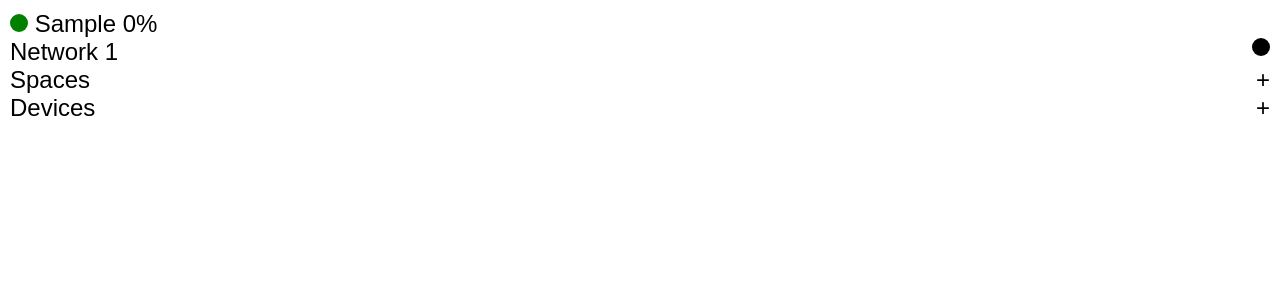
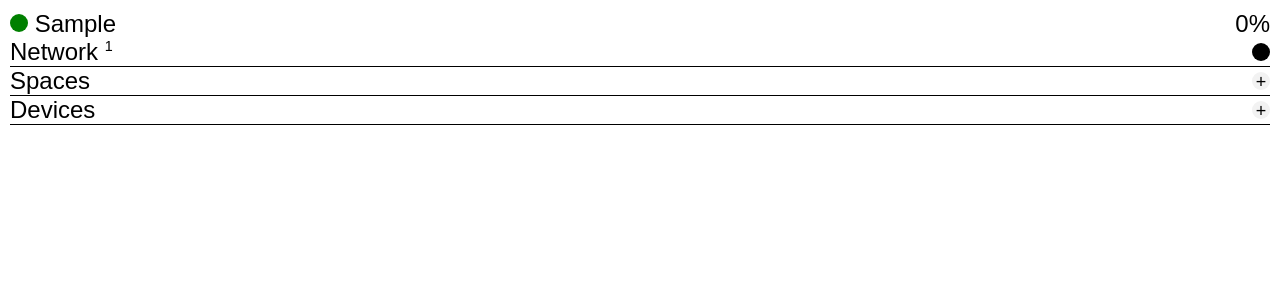
Before and after one commit to coboxcoop/ui, a Vue app: page / in a window 1280 px wide. Both pictures are taken after typing "Sample" into the empty fields and a click on the button "Ok". Shown: the top 300 px of the page. Built offline with nearby package versions, Linux system fonts and the light colour scheme.

Commit message:
More styling detail

```diff
--- a/src/App.vue
+++ b/src/App.vue
@@ -7,6 +7,9 @@
 <style lang="scss" scoped>
 #app {
   padding: 1rem;
+  min-height: 100vh;
+  display: flex;
+  flex-direction: column;
 }
 </style>
 
--- a/src/components/Dot.vue
+++ b/src/components/Dot.vue
@@ -1,5 +1,7 @@
 <template>
-  <div class="dot" :style="{background: color}" />
+  <div class="dot" :style="{background: color}">
+    <slot />
+  </div>
 </template>
 
 <script>
@@ -11,11 +13,12 @@ export default {
 </script>
 
 <style scoped>
-.dot{
+.dot {
   border-radius: 50%;
   width: 0.75em;
   height: 0.75em;
   background: black;
   display: inline-block;
+  position: relative;
 }
 </style>
--- a/src/components/MeHeader.vue
+++ b/src/components/MeHeader.vue
@@ -1,8 +1,16 @@
 <template>
-<div>
-  <Dot color="green"/> {{$store.state.me.name}} 0%
+<div class="header">
+  <div><Dot color="green"/> {{$store.state.me.name}}</div>
+  <div>0%</div>
 </div>
 </template>
+
+<style scoped lang="scss">
+.header {
+  display: flex;
+  justify-content: space-between;
+}
+</style>
 
 <script>
 import Dot from '@/components/Dot.vue'
--- a/src/components/Plus.vue
+++ b/src/components/Plus.vue
@@ -1,16 +1,26 @@
 <template>
-<div class="plus">
-  +
-</div>
+<Dot color="#f2f2f2">
+  <span>+</span>
+</Dot>
 </template>
 
 <script>
+import Dot from '@/components/Dot.vue'
+
 export default {
+  components: {
+    Dot
+  }
 }
 </script>
 
 <style scoped>
-.plus{
-  display: inline-block;
+span {
+  position: absolute;
+  top: 55%; left: 50%;
+  transform: translate(-50%, -50%);
+  text-align: center;
+  vertical-align: middle;
+  font-size: 75%;
 }
 </style>
--- a/src/components/Section.vue
+++ b/src/components/Section.vue
@@ -19,11 +19,15 @@ export default {
 
 <style scoped>
 .section {
+  border-bottom: 1px solid;
 }
 .body {
 }
 .heading {
   display: flex;
   justify-content: space-between;
+  align-items: center;
+  cursor: pointer;
+  user-select: none;
 }
 </style>
--- a/src/components/SpaceSection.vue
+++ b/src/components/SpaceSection.vue
@@ -2,7 +2,7 @@
 <Section :show="show" @toggle="onToggleSection">
   <template slot="heading">
     <div>
-      <Tick /> {{space.name}} {{space.members.length + 1}}
+      <Tick /> {{space.name}} <sup>{{space.members.length + 1}}</sup>
     </div>
     <Plus @click.native.stop="onClickPlus" />
   </template>
@@ -14,11 +14,18 @@
     </form>
   </div>
   <div>
-    <div>{{$store.state.me.name}} <Dot /></div>
-    <div v-for="member in space.members" :key="member.id">{{member.name}} <Dot /></div>
+    <div class="space-member">{{$store.state.me.name}} <Dot /></div>
+    <div class="space-member" v-for="member in space.members" :key="member.id">{{member.name}} <Dot /></div>
   </div>
 </Section>
 </template>
+
+<style scoped lang="scss">
+.space-member {
+  display: flex;
+  justify-content: space-between;
+}
+</style>
 
 <script>
 import Section from '@/components/Section.vue'
--- a/src/components/Tick.vue
+++ b/src/components/Tick.vue
@@ -1,16 +1,26 @@
 <template>
-<div class="tick">
-  ✓
-</div>
+<Dot color="transparent">
+  <span>✓</span>
+</Dot>
 </template>
 
 <script>
+import Dot from '@/components/Dot.vue'
+
 export default {
+  components: {
+    Dot
+  }
 }
 </script>
 
 <style scoped>
-.tick{
-  display: inline-block;
+span {
+  position: absolute;
+  top: 55%; left: 50%;
+  transform: translate(-50%, -50%);
+  text-align: center;
+  vertical-align: middle;
+  font-size: 75%;
 }
 </style>
--- a/src/global.scss
+++ b/src/global.scss
@@ -16,3 +16,7 @@ body {
   font-size: 2.4rem;
   font-family: sans-serif;
 }
+
+sup {
+  font-size: 60%;
+}
--- a/src/views/Index.vue
+++ b/src/views/Index.vue
@@ -2,7 +2,10 @@
 <div>
   <MeHeader />
   <Section :show="showSection('network')" @toggle="toggleSection('network')">
-    <template slot="heading">Network 1 <Dot /></template>
+    <template slot="heading">
+      <div>Network <sup>1</sup></div>
+      <Dot />
+    </template>
   </Section>
   <SpaceListSection
     :show="showSection('spaces')"
```
